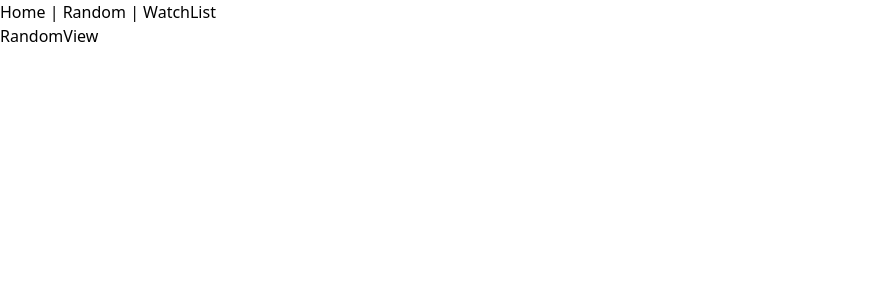
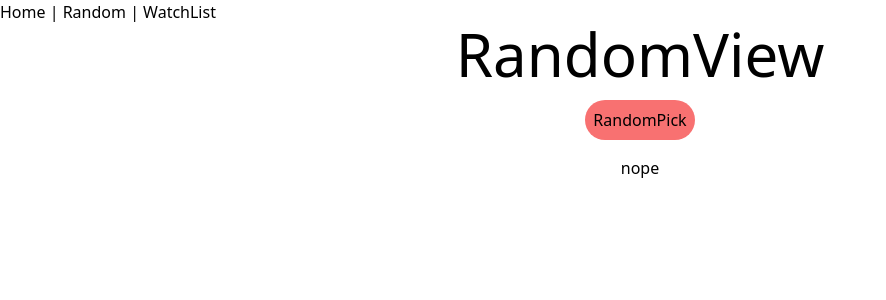
Before and after one commit to Eunyeol-Lucas/ssafy-pjt, a Vue app: page /random in a window 1280 px wide. Shown: the top 300 px of the page, without its empty margins (0-886 px from the left). Built offline with nearby package versions, Linux system fonts and the light colour scheme.

Commit message:
Feat: HomeView,RandomView.vue 구현

```diff
--- a/src/views/HomeView.vue
+++ b/src/views/HomeView.vue
@@ -1,5 +1,5 @@
 <template>
-  <div class="container flex flex-col justify-center">
+  <div class="flex flex-col justify-center">
 		<p class='text-6xl inline-flex justify-center'>HomeView</p>
 		<div class="grid grid-cols-4 gap-4 p-7">
 			<MovieCard
--- a/src/views/RandomView.vue
+++ b/src/views/RandomView.vue
@@ -1,13 +1,55 @@
 <template>
-  <div>RandomView</div>
+  <div class="flex flex-col justify-center gap-y-4">
+		<p class='text-6xl inline-flex justify-center'>RandomView</p>
+		<div class="flex justify-center">
+			<button @click='fetchMovies' class='bg-red-400 rounded-full p-2'>RandomPick</button>
+		</div>
+		<div class="flex justify-center">
+			<MovieCard
+			v-if='show'
+			:movie="movie"
+			/>
+			<p v-else>nope<p/>
+		</div>
+
+	</div>
 </template>
 
 <script>
+import MovieCard from '@/components/MovieCard.vue'
+import axios from 'axios'
+import _ from 'lodash'
+
 export default {
-
-}
+	name: 'RandomView',
+	components: {
+		MovieCard,
+	},
+	data: function() {
+		return {
+			show: false,
+			movie: {}
+		}
+	},
+	methods: {
+		async fetchMovies() {
+			const PATH = 'movie/popular'
+			const API_KEY = process.env.VUE_APP_API_KEY
+			const BASR_URL = process.env.VUE_APP_TMDB_BASE_URL + PATH
+			const params = {
+				api_key: API_KEY,
+				language: 'ko',
+				region: 'KR'
+			}
+			const response = await axios.get(BASR_URL, { params })
+			console.log(response)
+			const result = _.sample(response.data.results)
+			this.movie=result
+			this.show=true
+		}
+	}
+};
 </script>
 
 <style>
-
 </style>
```
